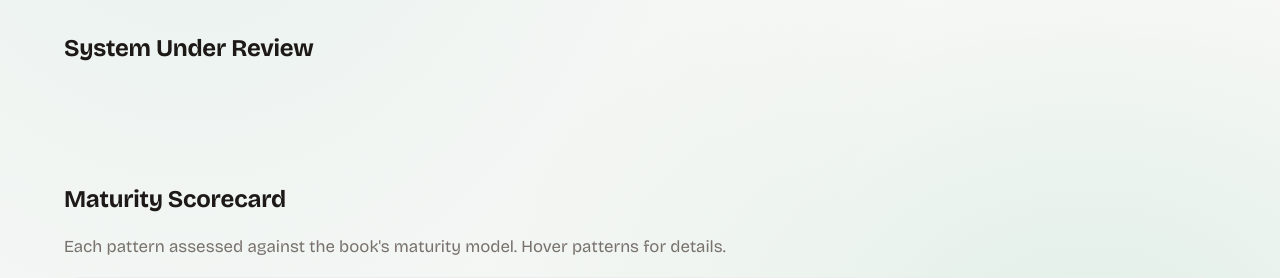
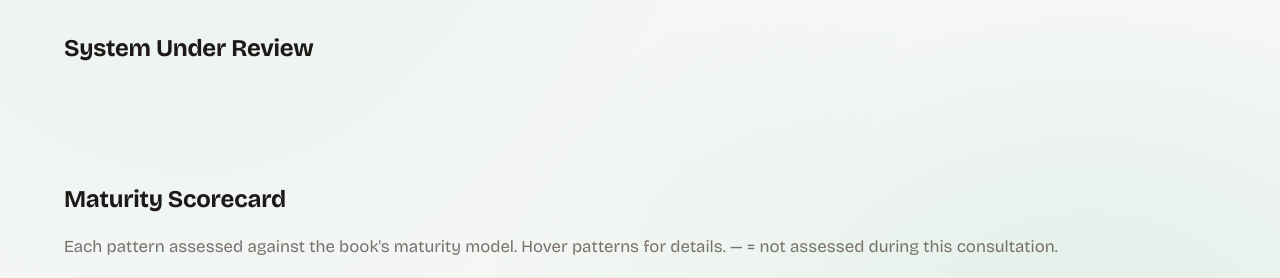
Before and after one commit to marcus-waldman/Iconsult_mcp, a Python web app: template templates/consultation-report-template.html in a window 1280 px wide. Shown: the part 424-702 px from the top of the page. Run offline with Jinja, Linux system fonts and the light colour scheme; the template is opened without the code that fills it, so the values that code supplies are empty; some web fonts are replaced.

Commit message:
Show em dash for empty evidence in scorecard with legend
Co-Authored-By: Claude Opus 4.6 (1M context) <noreply@anthropic.com>

```diff
--- a/src/iconsult_mcp/tools/render_report.py
+++ b/src/iconsult_mcp/tools/render_report.py
@@ -225,7 +225,8 @@ def _render_scorecard_rows(pattern_details: list[dict], recommendation_narrative
         rows.append(f'  <td class="level-cell">{level}</td>')
         rows.append(f'  <td><span class="status-badge {status_css}">{status_label}</span></td>')
         rows.append(f'  <td><span class="status-badge {goal_css}">{goal_label}</span></td>')
-        rows.append(f'  <td style="font-size:12px;color:var(--text-dim)">{_esc(evidence)}</td>')
+        evidence_display = _esc(evidence) if evidence else "&mdash;"
+        rows.append(f'  <td style="font-size:12px;color:var(--text-dim)">{evidence_display}</td>')
         rows.append("</tr>")
 
     return "\n".join(rows)
--- a/templates/consultation-report-template.html
+++ b/templates/consultation-report-template.html
@@ -507,7 +507,7 @@ footer a { color: var(--accent); text-decoration: none; }
 <!-- MATURITY SCORECARD -->
 <section id="scorecard">
 <h2 class="ani">Maturity Scorecard</h2>
-<p class="subtitle">Each pattern assessed against the book's maturity model. Hover patterns for details.</p>
+<p class="subtitle">Each pattern assessed against the book's maturity model. Hover patterns for details. &mdash; = not assessed during this consultation.</p>
 
 <div class="scorecard-wrap ani">
 <table class="scorecard-table">
```
